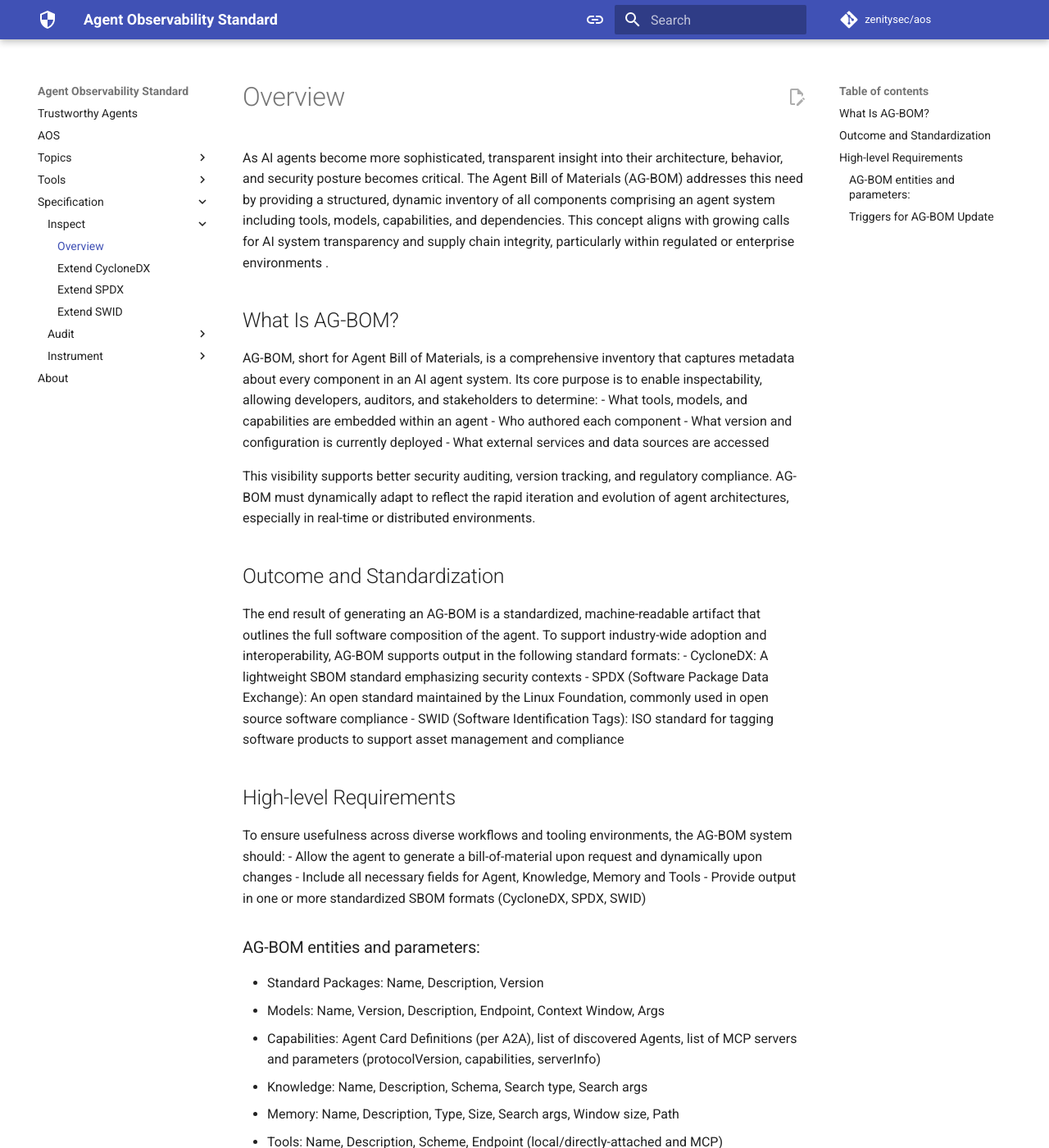
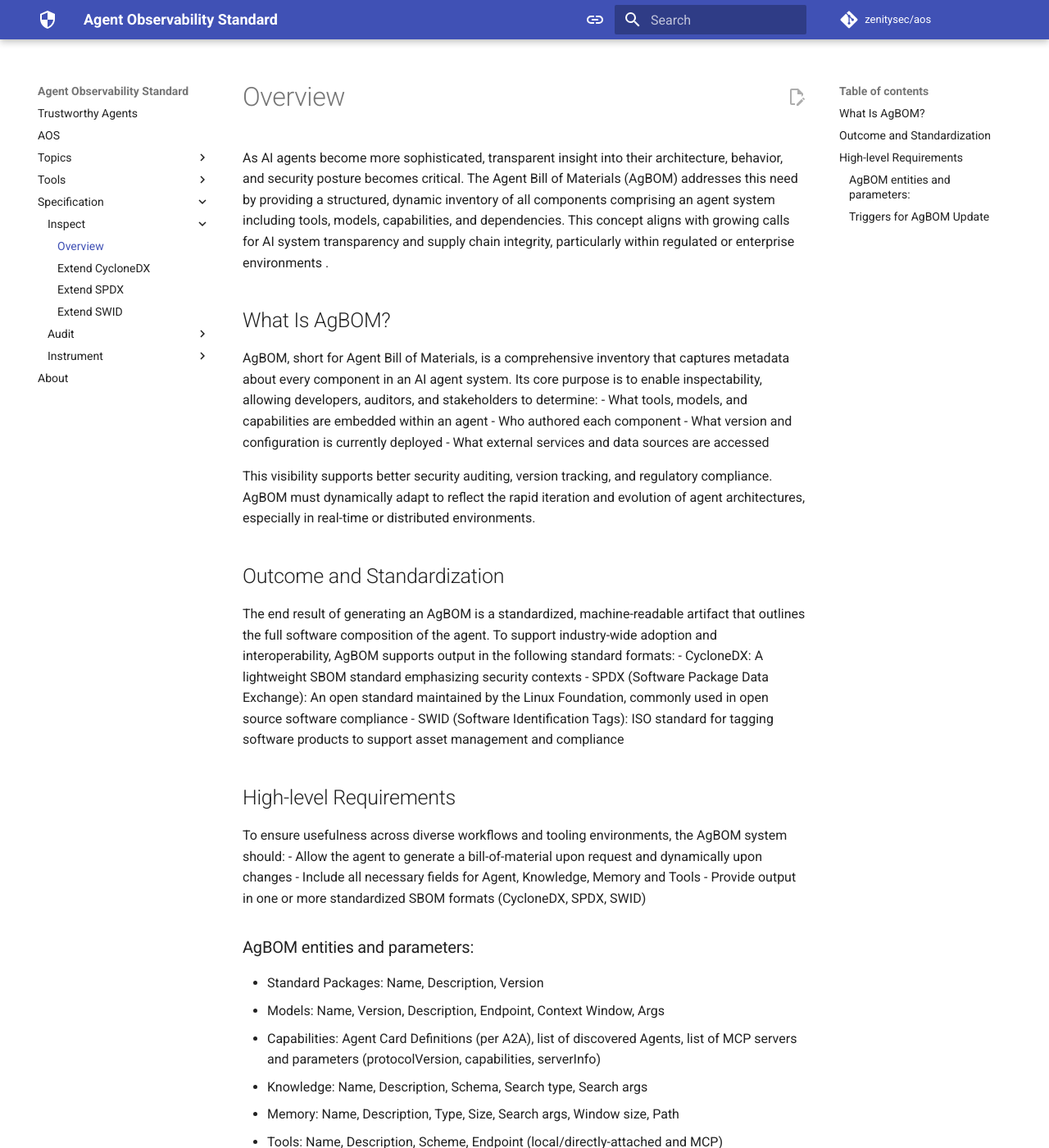
Before and after one commit to zenitysec/AOS, an MkDocs documentation site: the page built from docs/spec/AgBOM/README.md, in a window 1280 px wide and 1400 px high. Shown: the whole window at 82% size. Built offline with MkDocs 1.6.1 and Material for MkDocs 9.7.7, drawn with Linux system fonts in a browser that asks for light colours; comment, search, counter and statistics services are not loaded; some of the changed text lies outside the part shown.

Commit message:
AG-BOM to AgBOM

```diff
--- a/docs/spec/AG-BOM/README.md
+++ b/docs/spec/AgBOM/README.md
@@ -1,29 +1,29 @@
 # Overview
 
-As AI agents become more sophisticated, transparent insight into their architecture, behavior, and security posture becomes critical. The Agent Bill of Materials (AG-BOM) addresses this need by providing a structured, dynamic inventory of all components comprising an agent system including tools, models, capabilities, and dependencies. This concept aligns with growing calls for AI system transparency and supply chain integrity, particularly within regulated or enterprise environments .
+As AI agents become more sophisticated, transparent insight into their architecture, behavior, and security posture becomes critical. The Agent Bill of Materials (AgBOM) addresses this need by providing a structured, dynamic inventory of all components comprising an agent system including tools, models, capabilities, and dependencies. This concept aligns with growing calls for AI system transparency and supply chain integrity, particularly within regulated or enterprise environments .
 
-## What Is AG-BOM?
-AG-BOM, short for Agent Bill of Materials, is a comprehensive inventory that captures metadata about every component in an AI agent system. Its core purpose is to enable inspectability, allowing developers, auditors, and stakeholders to determine:
+## What Is AgBOM?
+AgBOM, short for Agent Bill of Materials, is a comprehensive inventory that captures metadata about every component in an AI agent system. Its core purpose is to enable inspectability, allowing developers, auditors, and stakeholders to determine:
 - What tools, models, and capabilities are embedded within an agent
 - Who authored each component
 - What version and configuration is currently deployed
 - What external services and data sources are accessed
 
-This visibility supports better security auditing, version tracking, and regulatory compliance. AG-BOM must dynamically adapt to reflect the rapid iteration and evolution of agent architectures, especially in real-time or distributed environments.
+This visibility supports better security auditing, version tracking, and regulatory compliance. AgBOM must dynamically adapt to reflect the rapid iteration and evolution of agent architectures, especially in real-time or distributed environments.
 
 ## Outcome and Standardization
-The end result of generating an AG-BOM is a standardized, machine-readable artifact that outlines the full software composition of the agent. To support industry-wide adoption and interoperability, AG-BOM supports output in the following standard formats:
+The end result of generating an AgBOM is a standardized, machine-readable artifact that outlines the full software composition of the agent. To support industry-wide adoption and interoperability, AgBOM supports output in the following standard formats:
 - CycloneDX: A lightweight SBOM standard emphasizing security contexts
 - SPDX (Software Package Data Exchange): An open standard maintained by the Linux Foundation, commonly used in open source software compliance
 - SWID (Software Identification Tags): ISO standard for tagging software products to support asset management and compliance
 
 ## High-level Requirements
-To ensure usefulness across diverse workflows and tooling environments, the AG-BOM system should:
+To ensure usefulness across diverse workflows and tooling environments, the AgBOM system should:
 - Allow the agent to generate a bill-of-material upon request and dynamically upon changes
 - Include all necessary fields for Agent, Knowledge, Memory and Tools
 - Provide output in one or more standardized SBOM formats (CycloneDX, SPDX, SWID)
 
-### AG-BOM entities and parameters:
+### AgBOM entities and parameters:
 
 - Standard Packages: Name, Description, Version
 - Models:	Name, Version, Description, Endpoint, Context Window, Args
@@ -32,7 +32,7 @@
 - Memory: Name, Description, Type, Size, Search args, Window size, Path
 - Tools: Name, Description, Scheme, Endpoint (local/directly-attached and MCP)
 
-### Triggers for AG-BOM Update
+### Triggers for AgBOM Update
 
 - Agent discovered, removed or changed capabilities
 - MCP server discovered, removed or changed capabilities
--- a/mkdocs.yml
+++ b/mkdocs.yml
@@ -87,10 +87,10 @@
     - Native Support: tools/native_support/README.md
   - Specification:
     - Inspect:
-      - Overview: spec/AG-BOM/README.md
-      - Extend CycloneDX: spec/AG-BOM/extend_cyclonedx.md
-      - Extend SPDX: spec/AG-BOM/extend_spdx.md
-      - Extend SWID: spec/AG-BOM/extend_swid.md
+      - Overview: spec/AgBOM/README.md
+      - Extend CycloneDX: spec/AgBOM/extend_cyclonedx.md
+      - Extend SPDX: spec/AgBOM/extend_spdx.md
+      - Extend SWID: spec/AgBOM/extend_swid.md
     - Audit:
       - Overview: spec/Observability/README.md
       - OpenTelemetry: spec/Observability/OpenTelemetry.md
```
Also changed, not shown: CLAUDE.md (+1 -1 lines), README.md (+3 -3 lines), docs/topics/AOS_in_action_example.md (+1 -1 lines), docs/topics/core_concepts.md (+2 -2 lines), docs/spec/AgBOM/extend_cyclonedx.md (renamed from docs/spec/AG-BOM/extend_cyclonedx.md), docs/spec/AgBOM/extend_spdx.md (renamed from docs/spec/AG-BOM/extend_spdx.md), docs/spec/AgBOM/extend_swid.md (renamed from docs/spec/AG-BOM/extend_swid.md).
